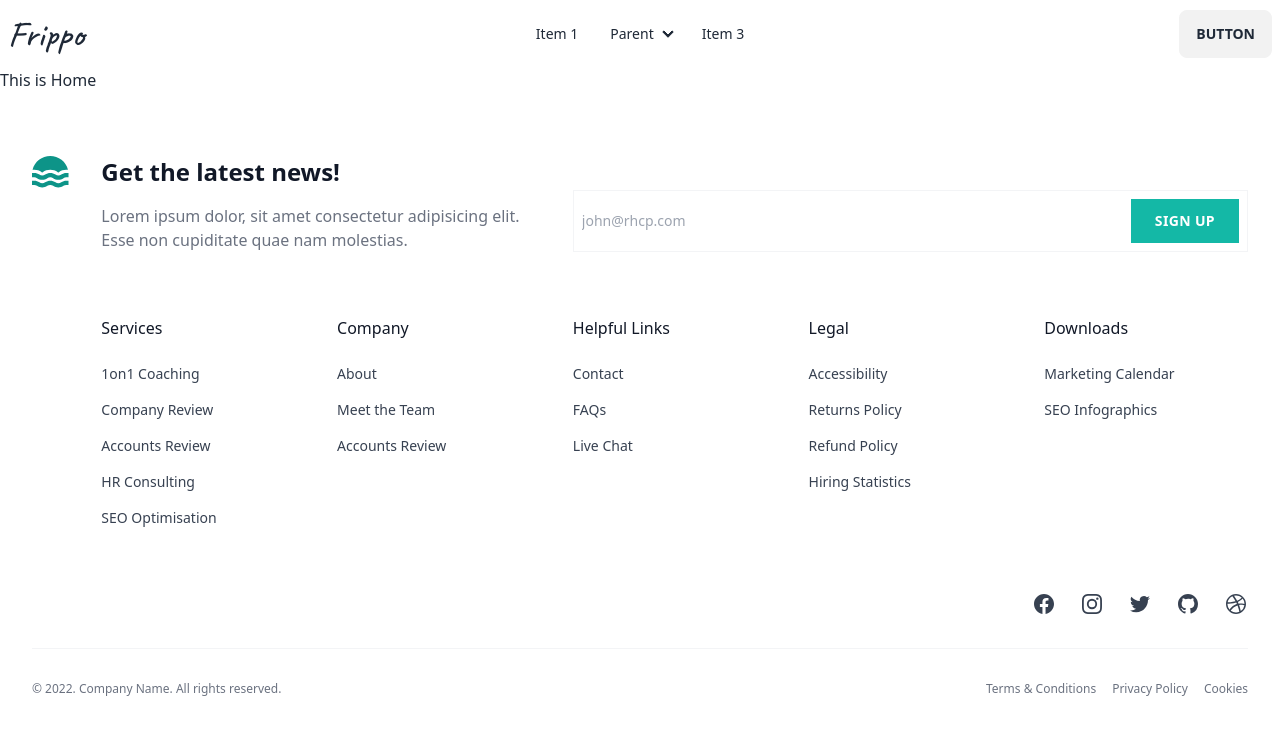
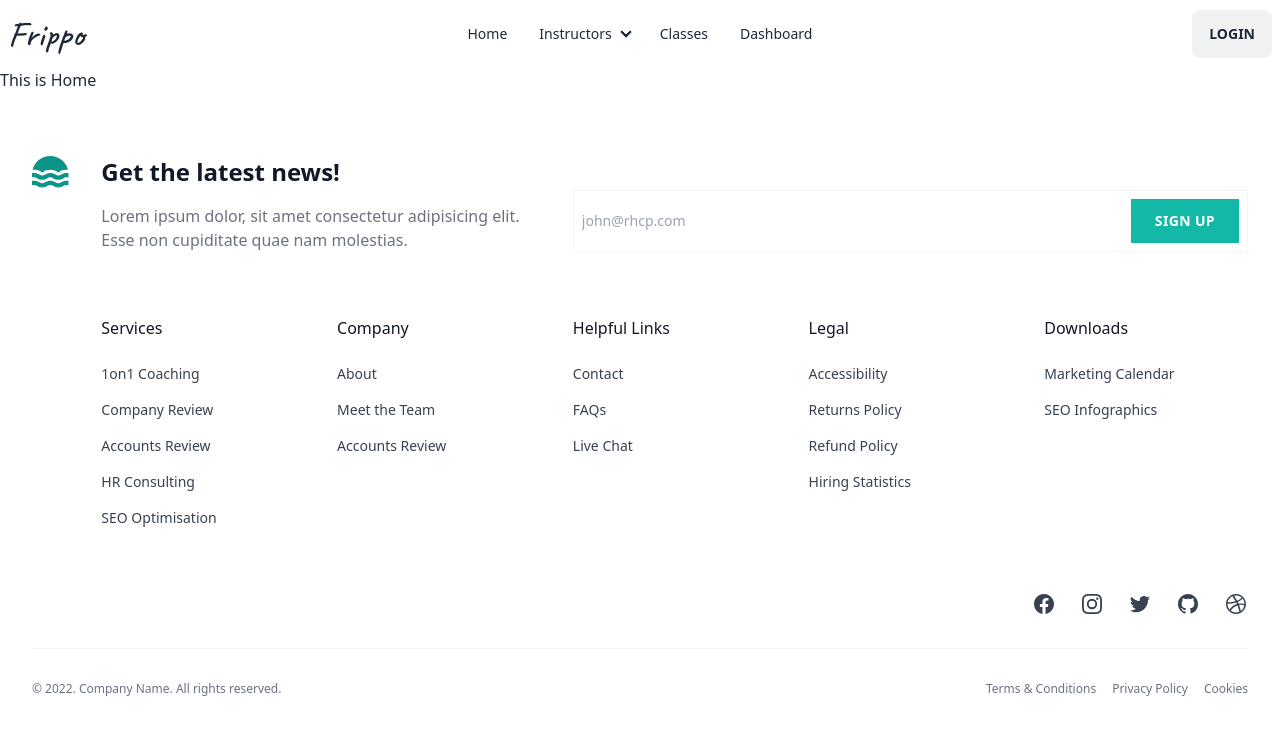
Before and after one commit to SadmanJawad/Assignment-12-Summer-Camp-Client, a React (Vite) app: page / in a window 1280 px wide. Shown: the top 734 px of the page. Built offline with nearby package versions, Linux system fonts and the light colour scheme.

Commit message:
navbar button name updated and website title changed

```diff
--- a/index.html
+++ b/index.html
@@ -4,7 +4,7 @@
     <meta charset="UTF-8" />
     <link rel="icon" type="image/svg+xml" href="/vite.svg" />
     <meta name="viewport" content="width=device-width, initial-scale=1.0" />
-    <title>Vite + React</title>
+    <title>Frippo Sports Academy</title>
   </head>
   <body>
     <div id="root"></div>
--- a/src/pages/Shared/NavBar/NavBar.jsx
+++ b/src/pages/Shared/NavBar/NavBar.jsx
@@ -2,17 +2,18 @@ import { Link } from "react-router-dom";
 
 const NavBar = () => {
     const navOptions = <>
-    <li><a>Item 1</a></li>
-      <li tabIndex={0}>
+    <li><Link to='/'>Home</Link></li>
+    <li tabIndex={0}>
         <details>
-          <summary>Parent</summary>
+        <summary>  <Link to='/instructors'>Instructors</Link></summary>
           <ul className="p-2">
             <li><a>Submenu 1</a></li>
             <li><a>Submenu 2</a></li>
           </ul>
         </details>
       </li>
-      <li><a>Item 3</a></li>
+    <li><Link to='/classes'>Classes</Link></li>
+    <li><Link to='/dashboard'>Dashboard</Link></li>
     </>
     return (
         <>
@@ -34,7 +35,7 @@ const NavBar = () => {
     </ul>
   </div>
   <div className="navbar-end">
-    <a className="btn">Button</a>
+    <a className="btn">Login</a>
   </div>
 </div>
         </>
```
